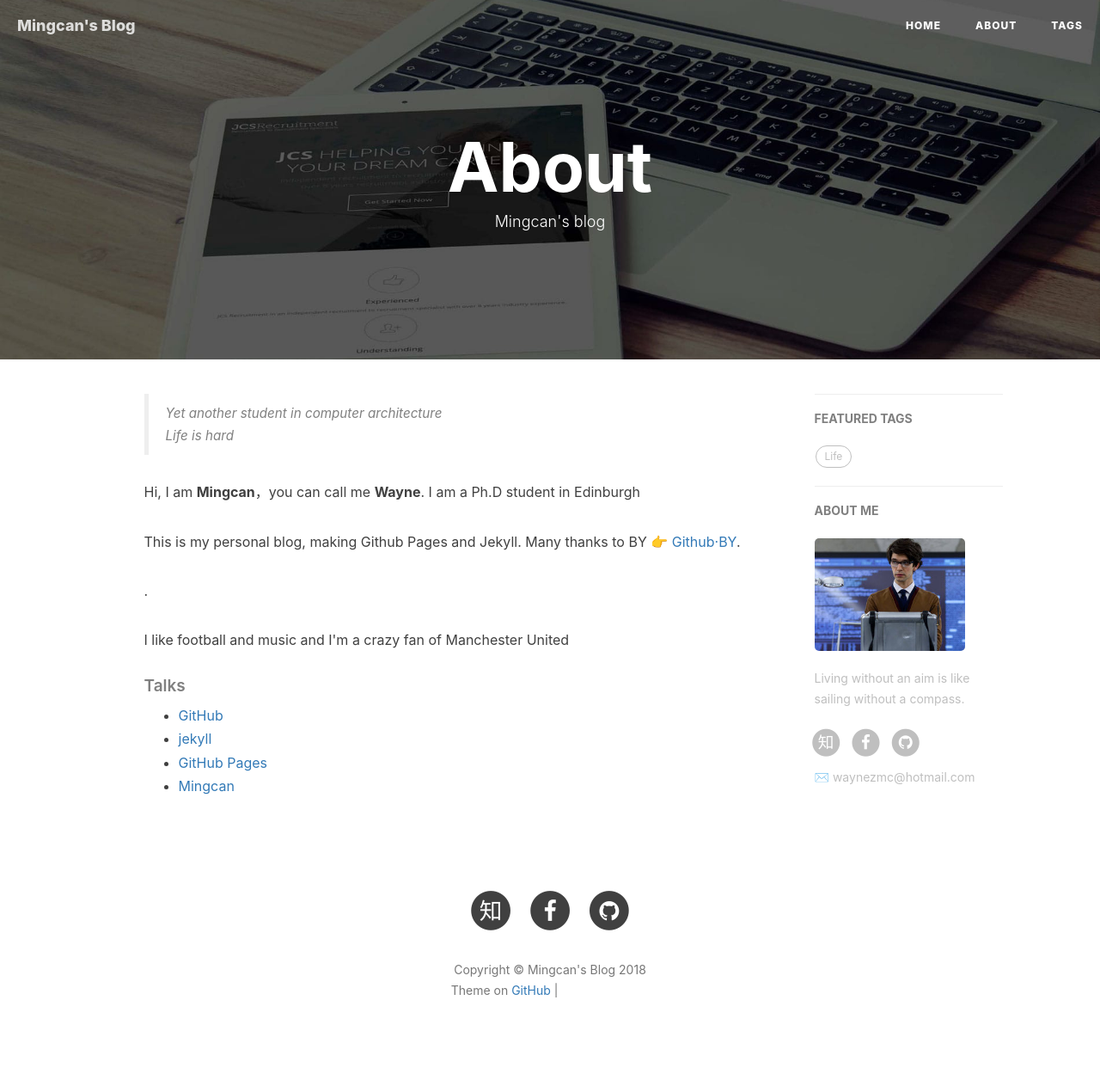
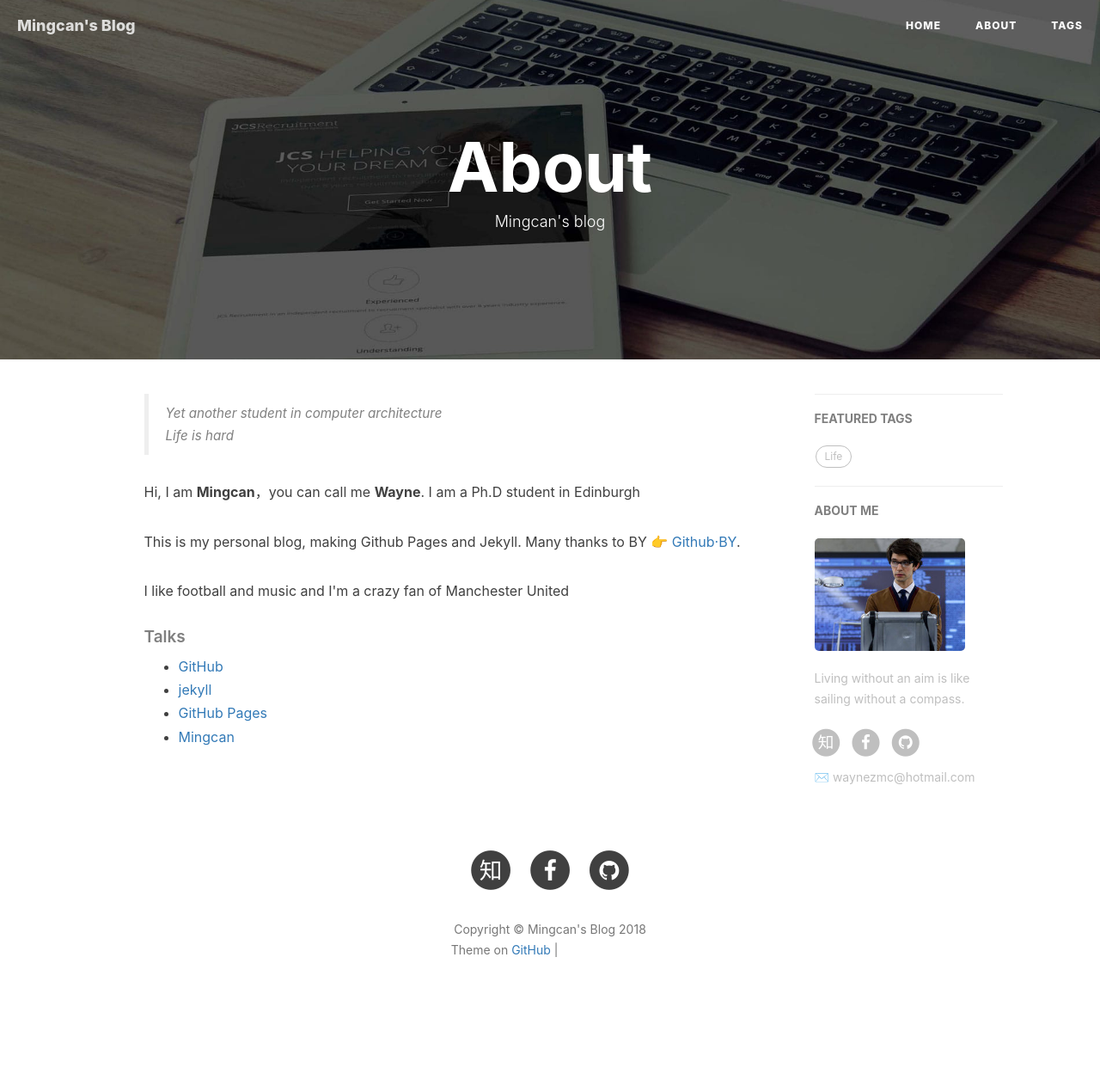
Before and after one commit to waynezmc/waynezmc.github.io, a Jekyll site: the page built from about.html, in a window 1280 px wide. Shown: the whole page at 86% size. Built offline with Jekyll 4.4.1, drawn with Linux system fonts in a browser that asks for light colours; nearby versions of some CDN libraries; comment, search, counter and statistics services are not loaded; after the commit the page ends 1209 px from its top, so only the background shows below that; grey boxes are pictures that could not be loaded.

```diff
--- a/about.html
+++ b/about.html
@@ -42,7 +42,7 @@ header-img: "img/post-bg-rwd.jpg"
 
     <p>Hi, I am <strong>Mingcan</strong>，you can call me <strong>Wayne</strong>. I am a Ph.D student in Edinburgh</p>
 
-    <p>This is my personal blog, making Github Pages and Jekyll. Many thanks to BY 👉 <a href="http://github.com/qiubaiying">Github·BY</a>.</p>.
+    <p>This is my personal blog, making Github Pages and Jekyll. Many thanks to BY 👉 <a href="http://github.com/qiubaiying">Github·BY</a>.</p>
 
     <p>I like football and music and I'm a crazy fan of Manchester United</p>
 
```
